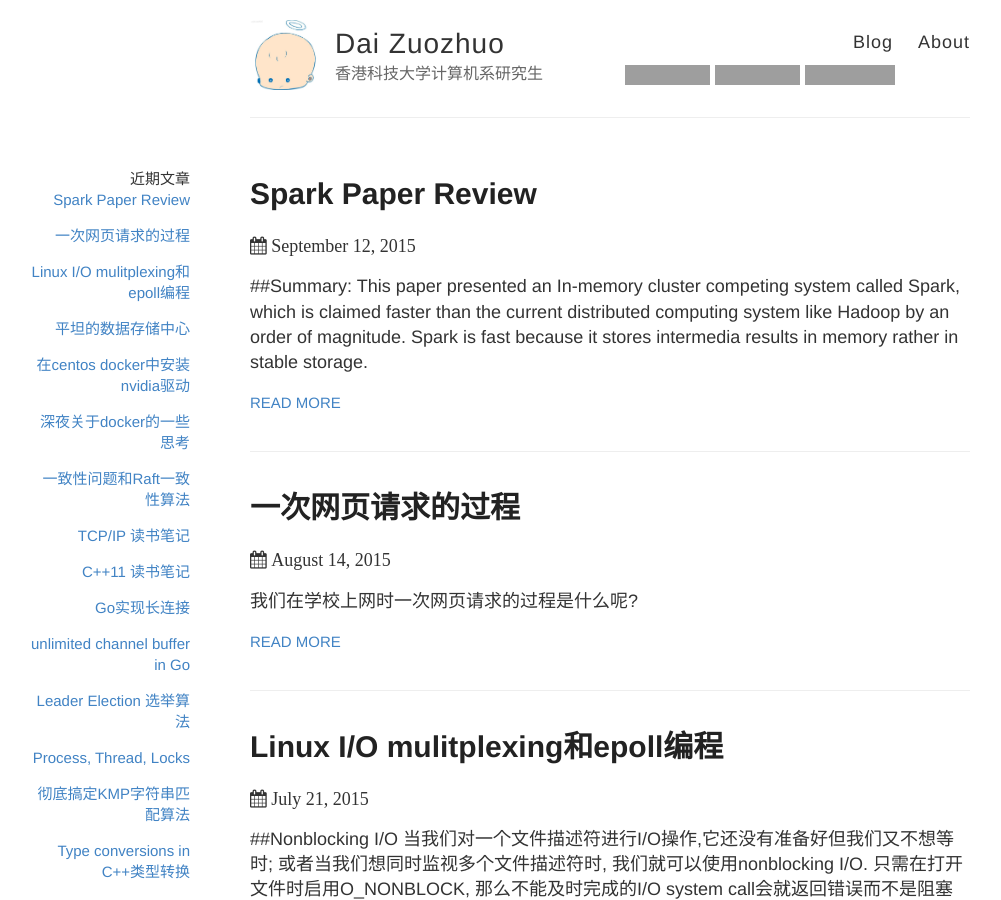
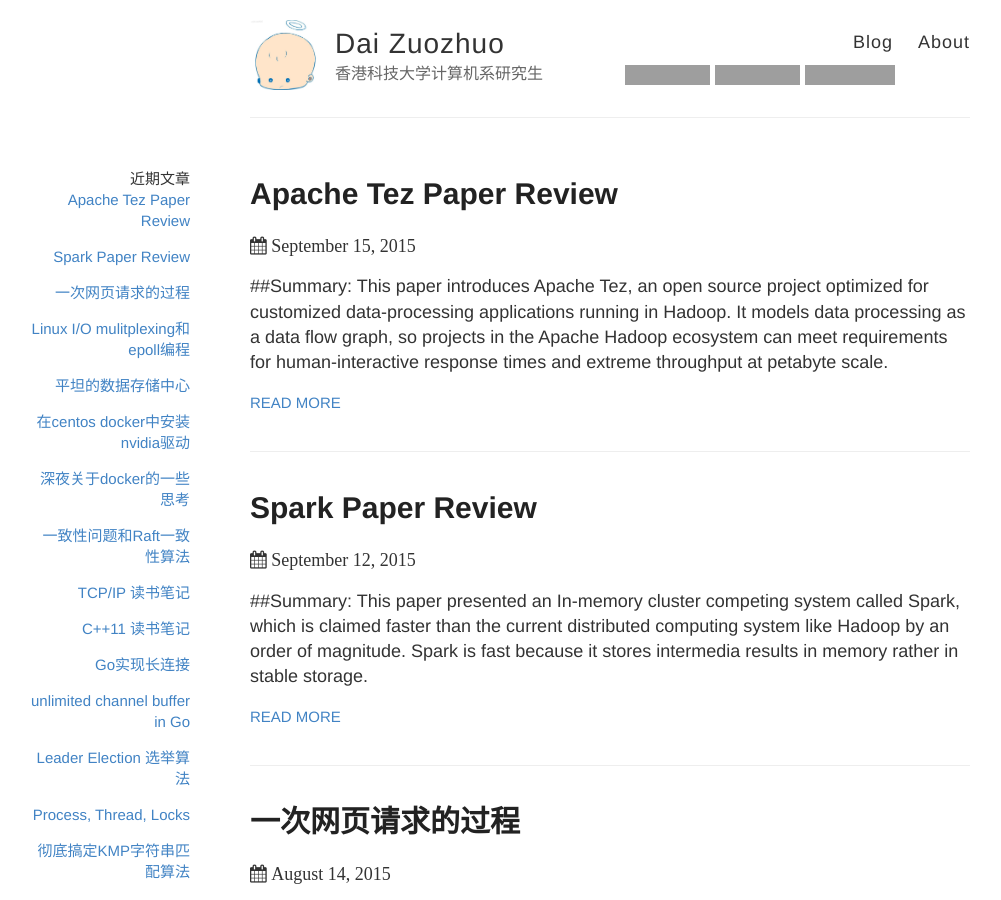
Before and after one commit to 2892931976/daizuozhuo.github.io, a Jekyll site: the page built from index.html, in a window 1280 px wide and 900 px high. Shown: the whole window, without its empty margins (30-1031 px from the left). Built offline with Jekyll 4.4.1, drawn with Linux system fonts in a browser that asks for light colours; Markdown is read by kramdown in place of the engine named in the settings; some of the changed lines change nothing that is shown; grey boxes are pictures that could not be loaded.

Commit message:
apache tez paper review

```diff
--- /dev/null
+++ b/_posts/2015-9-15-apache-tez-review.md
@@ -0,0 +1,22 @@
+---
+layout: post
+title: Apache Tez Paper Review
+---
+##Summary:
+This paper introduces Apache Tez, an open source project optimized for customized data-processing applications running in Hadoop. It models data processing as a data flow graph, so projects in the Apache Hadoop ecosystem can meet requirements for human-interactive response times and extreme throughput at petabyte scale.
+
+##Strengths:
+* The Hadoop ecosystem applications have some common features. Apache Tez provides a common implementation for these features to reduce repeated work and fragmentation.
+
+* Allows user to build arbitrary data processing flows as DAG, so it has more flexibility and customizability than MapReduce.
+
+There are some workloads, such as Machine Learning, which do not fit well into the MapReduce paradigm. Since the paper says Apache Tez can model arbitrary data flow, it can meet a broad spectrum of use cases without forcing people to go out of their way to make things work. And the current Hadoop applications like MapReduce, Hive, Pig, Spark, Flink can all build on top of it and their performance can be further improved. As a result, the new Hadoop applications specialized in various area can quickly build with Apache Tez API.
+
+* Offers dynamic performance optimization based on runtime context information
+Runtime configuration gives users the ability to do more optimization. According to the runtime context, users can manipulate the Graph, define vertex processor, choose the best schedule strategy, and define how data is read from data sources.
+
+##Weakness:
+The experiments are not clear enough. When comparing Spark and the Tez-based implementations of Spark, it says Tez based Spark performs one time faster. However, Tez only supports Java now and Spark is implemented with Scala. How is the Tez based Spark implemented? In addition, it is expensive for Spark to switch to another API. One time faster is not so persuasive.
+
+##Conclusion:
+Tez is a distributed execution framework that works on computations represented as dataflow graphs. It maps naturally to higher-level declarative languages like Hive, Pig, Cascading, etc. This is useful for developing new Hadoop applications.
```
Also changed, not shown: _posts/2015-9-12-spark-review.md (+3 -0 lines).
